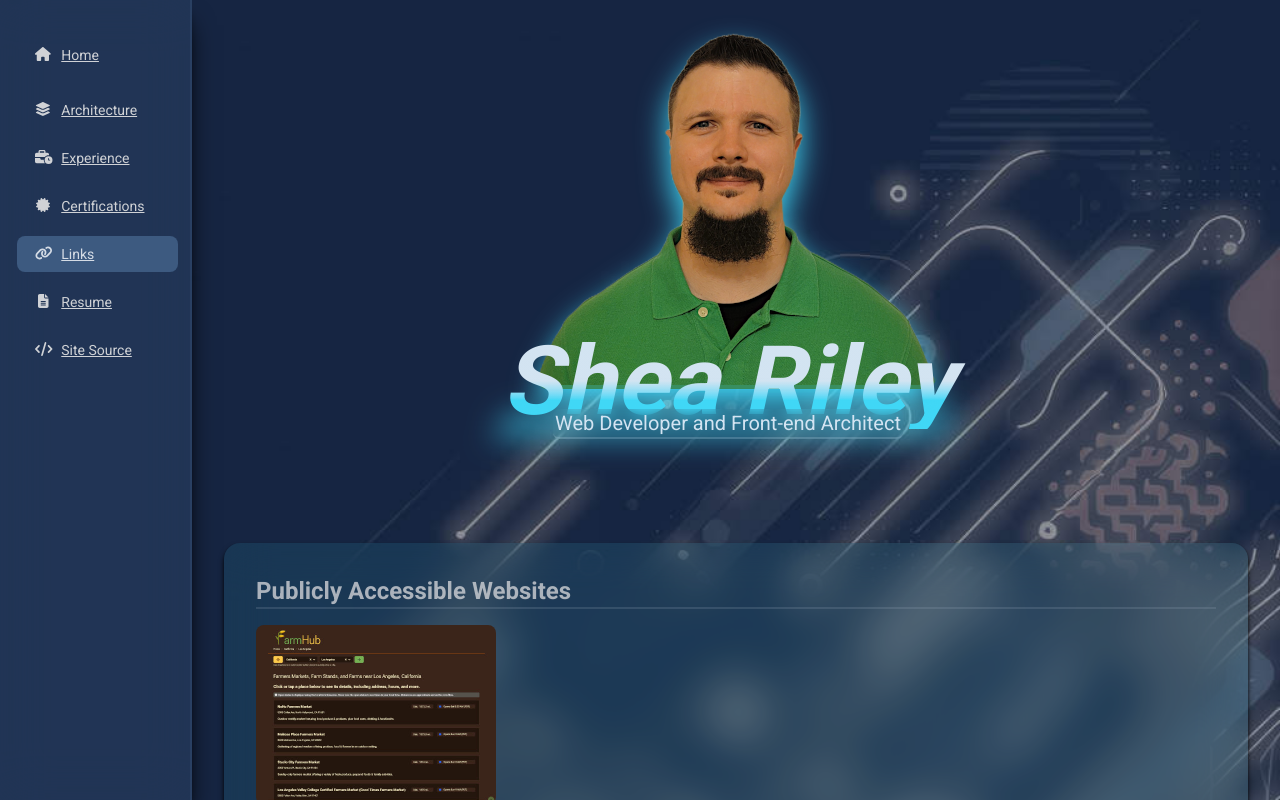
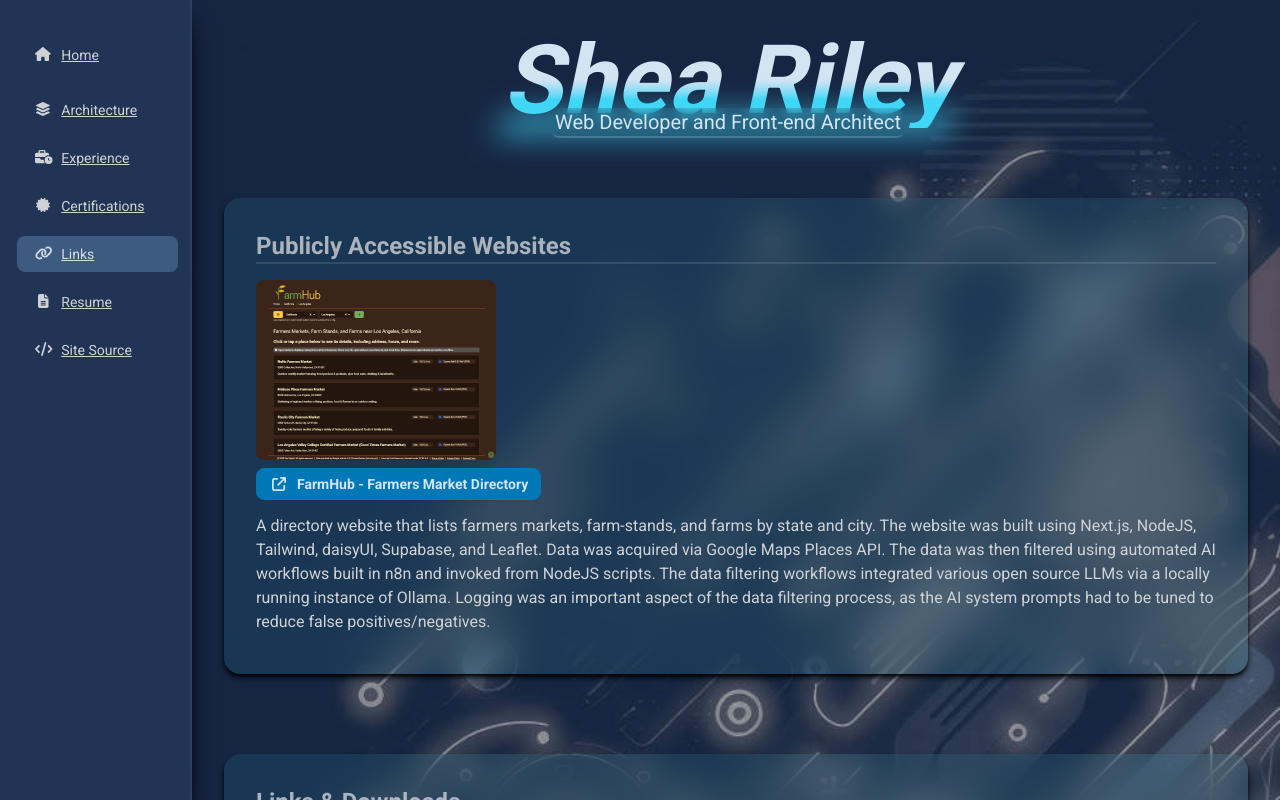
Before and after one commit to sheariley/portfolio-web-dev, a React (Vite) app: page /links in a window 1280 px wide. Shown: the top 800 px of the page. Built offline with nearby package versions, Linux system fonts and the light colour scheme; what tailwindcss-3d would draw is missing.

Commit message:
Update header logo

```diff
--- a/src/components/ui/Header.tsx
+++ b/src/components/ui/Header.tsx
@@ -1,24 +1,16 @@
 import { twJoin } from 'tailwind-merge';
-
-import portraitImg from '@/assets/self-portrait.png';
 
 export default function Header({ className }: { className?: string }) {
   return (
     <header
       className={twJoin(
-        'mb-1 flex w-[450px] select-none flex-col items-center scale-[.65] md:mb-10 md:mt-16 md:scale-100 lg:mt-0 max_md:h-[340px]',
+        'my-2 flex w-[450px] select-none flex-col items-center scale-[.65] md:mb-10 md:mt-16 md:scale-100 lg:mt-0',
         className
       )}
     >
-      <img
-        src={portraitImg}
-        width={400}
-        height={351}
-        className="m-0 rounded-xl border-b-4 border-b-[#39803d]/80 drop-shadow-[0_15px_15px_#40d7f6]"
-      />
       <div
         className={twJoin(
-          'mt-[-56px] whitespace-nowrap text-8xl font-bold antialiased -skew-x-12',
+          'whitespace-nowrap text-8xl font-bold antialiased -skew-x-12',
           'bg-gradient-to-b from-primary-content from-50% to-info to-70% bg-clip-text text-transparent',
           'before:absolute before:-bottom-1 before:block before:h-4 before:w-full before:bg-info before:blur-lg',
           'text-primary-content'
--- a/src/pages/LinksPage.tsx
+++ b/src/pages/LinksPage.tsx
@@ -8,13 +8,11 @@ import {
 import farmHubWebsitePreviewImg from '@/assets/website-screenshots/farm-hub-home-page-screenshot.jpg';
 import Button from '@/components/ui/Button';
 import Card from '@/components/ui/Card';
-import PageHeader from '@/components/ui/PageHeader';
 import ExternalLinkUrls from '@/utils/external-link-urls';
 
 export default function LinksPage() {
   return (
     <>
-      <PageHeader />
       <section className="flex flex-col items-stretch gap-8 space-y-12">
         <Card>
           <Card.Body>
```
Also changed, not shown: src/assets/self-portrait.png (deleted).
